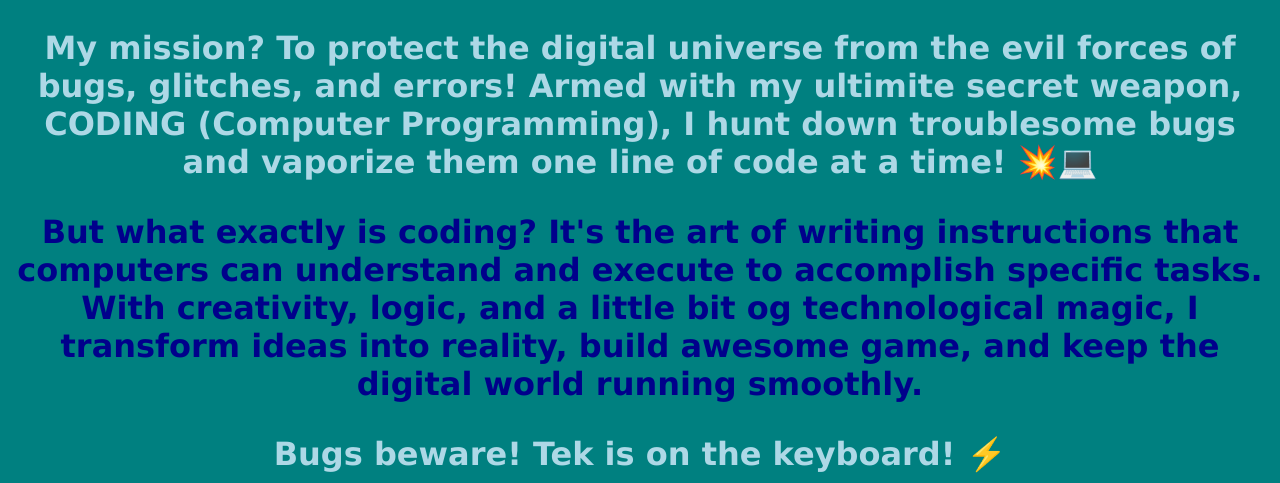
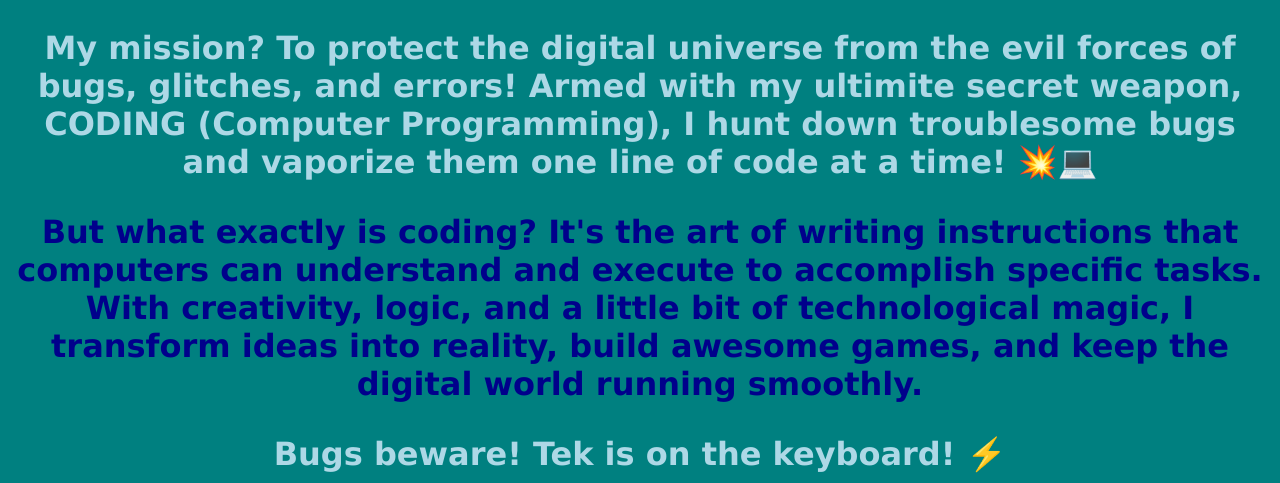
Before and after one commit to TekIzAwesome/TekGameKore, a plain HTML site: page index.html in a window 1280 px wide. Shown: the part 2041-2524 px from the top of the page. Drawn offline with Linux system fonts and the light colour scheme.

Commit message:
Update index.html
Typos fixed

```diff
--- a/index.html
+++ b/index.html
@@ -16,8 +16,8 @@
                 </p>
 
                 <p style="color: darkblue;">But what exactly is coding? It's the art of writing instructions that computers can understand
-                    and execute to accomplish specific tasks. With creativity, logic, and a little bit og technological
-                    magic, I transform ideas into reality, build awesome game, and keep the digital world running smoothly.
+                    and execute to accomplish specific tasks. With creativity, logic, and a little bit of technological
+                    magic, I transform ideas into reality, build awesome games, and keep the digital world running smoothly.
                 </p>
 
                 <p style="color: lightblue;">Bugs beware! Tek is on the keyboard! ⚡️</p>
```
